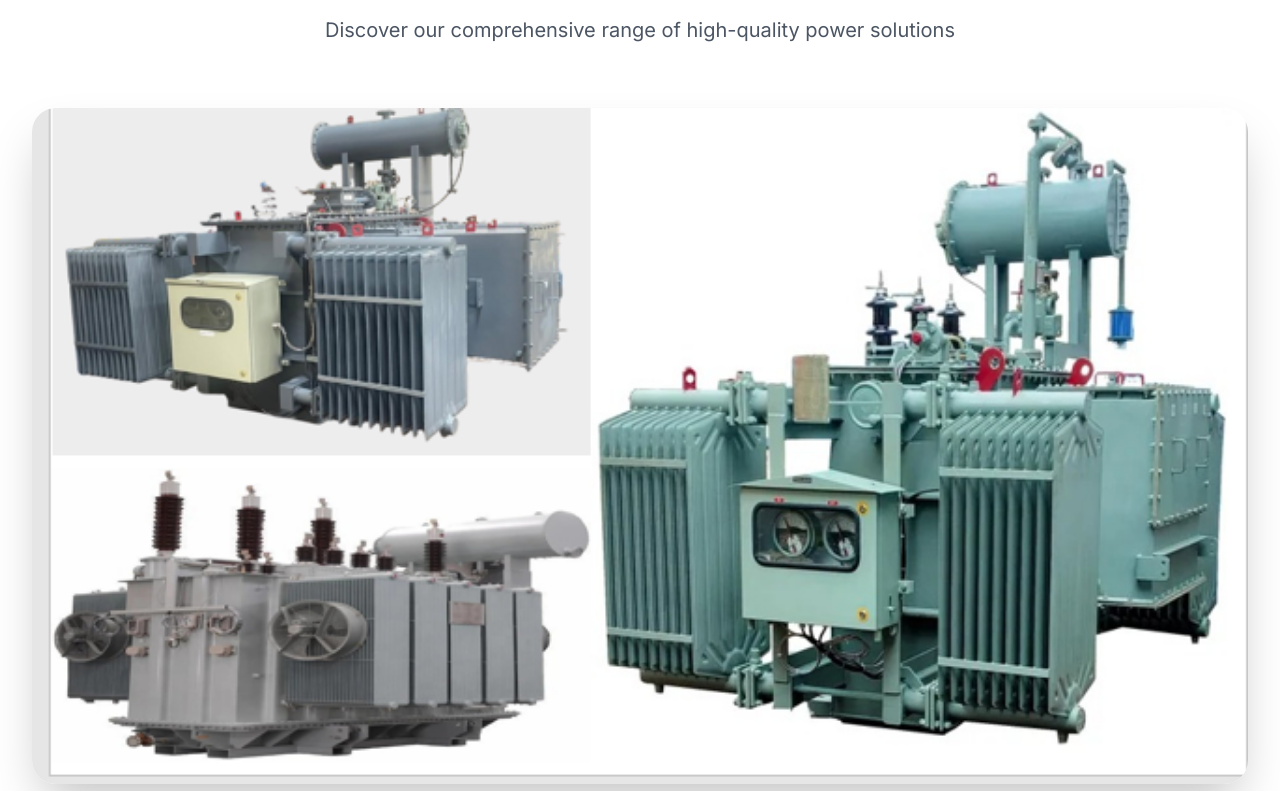
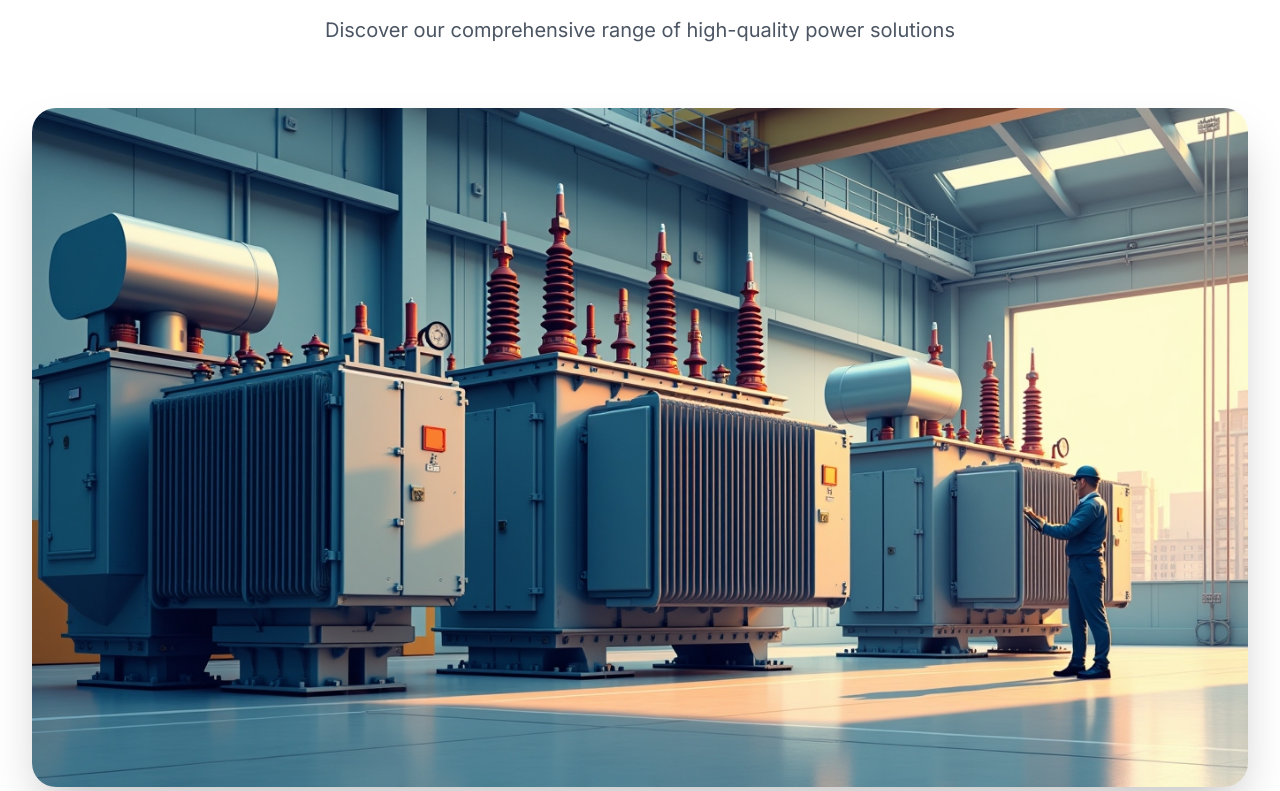
Before and after one commit to Allevandrose/mahahshakhti, a website: page index.html in a window 1280 px wide. Shown: the part 952-1743 px from the top of the page. Drawn offline with nearby package versions, Linux system fonts and the light colour scheme.

Commit message:
updated home page images 1

```diff
--- a/index.html
+++ b/index.html
@@ -277,7 +277,7 @@
             class="overflow-hidden rounded-3xl shadow-2xl scale-hover orange-glow"
           >
             <img
-              src="src/images/desn.PNG"
+              src="src/images/display.jpg"
               alt="Range of power transformers with pricing tags and model names"
               class="w-full h-auto"
             />
```
Also changed, not shown: src/images/display.jpg (added).
